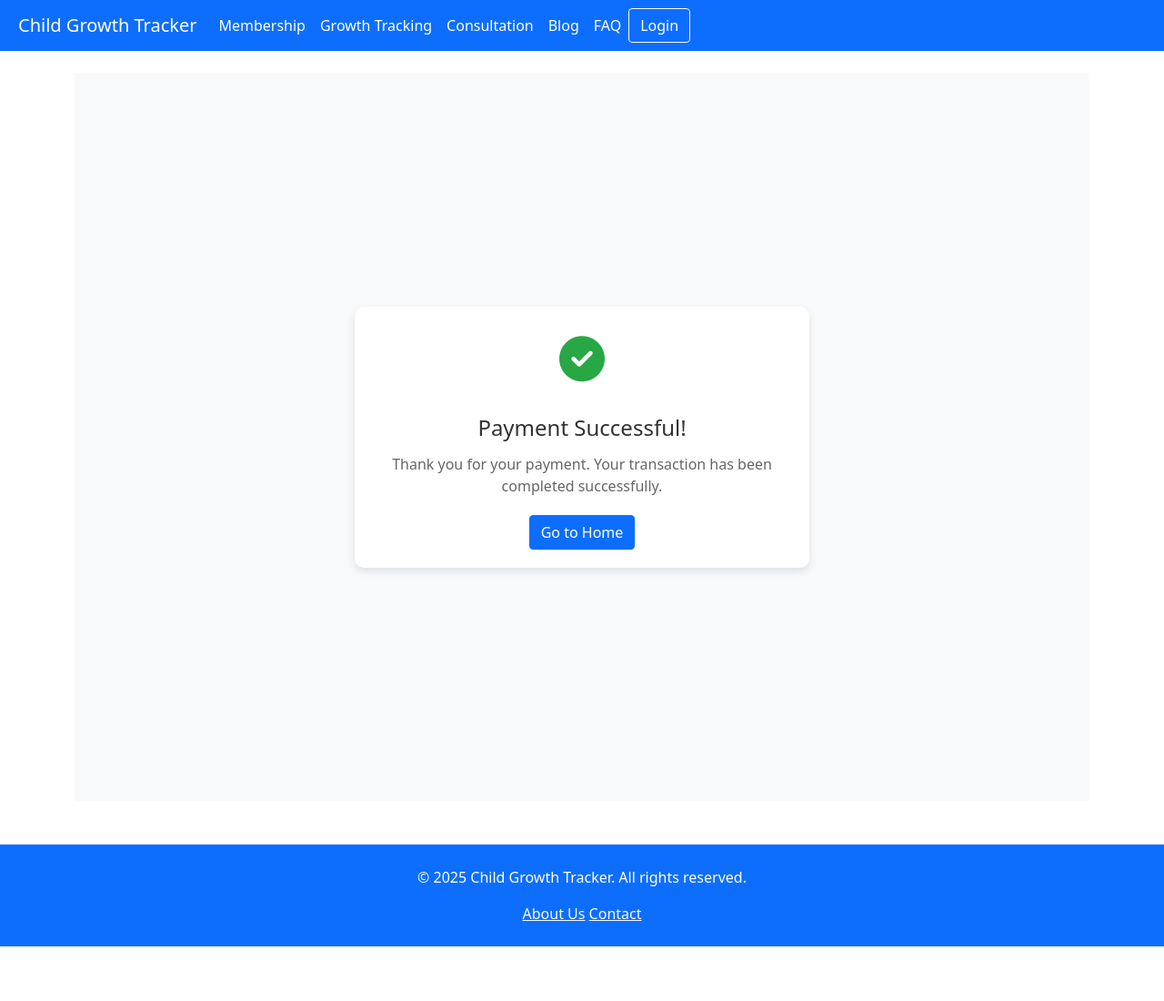
After one commit to anhkhoa0812/ChildGrowthSystem_FE, an ASP.NET Core app: page /MembershipPlan/PaymentSuccess in a window 1280 px wide. The commit adds this page. Shown: the whole page at 91% size. Run offline with ASP.NET Core 8, Linux system fonts and the light colour scheme; some libraries are stand-ins or nearby versions.

Commit message:
feat: payment url

```diff
--- a/ChildGrowth.WebPage/Pages/MembershipPlan/PaymentLink.cshtml
+++ b/ChildGrowth.WebPage/Pages/MembershipPlan/PaymentLink.cshtml
@@ -2,7 +2,7 @@
 @model ChildGrowth.WebPage.Pages.MembershipPlan.PaymentLinkModel
 
 @{
-    ViewData["Title"] = "Payment Link";
+ViewData["Title"] = "Payment Link";
 }
 
 <div class="container my-5">
--- /dev/null
+++ b/ChildGrowth.WebPage/Pages/MembershipPlan/PaymentSuccess.cshtml
@@ -0,0 +1,71 @@
+@page
+@model ChildGrowth.WebPage.Pages.MembershipPlan.PaymentSuccessModel
+
+@{
+ViewData["Title"] = "Payment Success";
+}
+
+<!DOCTYPE html>
+<html lang="en">
+<head>
+    <meta charset="UTF-8">
+    <meta name="viewport" content="width=device-width, initial-scale=1.0">
+    <title>@ViewData["Title"]</title>
+    <link rel="stylesheet" href="~/lib/bootstrap/dist/css/bootstrap.min.css">
+    <link rel="stylesheet" href="~/css/site.css">
+    <style>
+        .success-container {
+            display: flex;
+            justify-content: center;
+            align-items: center;
+            height: 100vh;
+            background-color: #f8f9fa;
+        }
+        .success-card {
+            max-width: 500px;
+            padding: 20px;
+            border-radius: 10px;
+            box-shadow: 0 4px 8px rgba(0, 0, 0, 0.1);
+            background-color: white;
+            text-align: center;
+        }
+        .success-icon {
+            font-size: 50px;
+            color: #28a745;
+        }
+        .success-message {
+            font-size: 24px;
+            margin-top: 20px;
+            color: #333;
+        }
+        .success-details {
+            font-size: 16px;
+            margin-top: 10px;
+            color: #666;
+        }
+        .btn-home {
+            margin-top: 20px;
+        }
+    </style>
+</head>
+<body>
+<div class="success-container">
+    <div class="success-card">
+        <div class="success-icon">
+            <i class="fas fa-check-circle"></i>
+        </div>
+        <div class="success-message">
+            Payment Successful!
+        </div>
+        <div class="success-details">
+            Thank you for your payment. Your transaction has been completed successfully.
+        </div>
+        <a href="/" class="btn btn-primary btn-home">Go to Home</a>
+    </div>
+</div>
+
+<script src="https://kit.fontawesome.com/a076d05399.js"></script>
+<script src="https://code.jquery.com/jquery-3.6.0.min.js"></script>
+<script src="https://stackpath.bootstrapcdn.com/bootstrap/4.5.2/js/bootstrap.bundle.min.js"></script>
+</body>
+</html>
--- /dev/null
+++ b/ChildGrowth.WebPage/Pages/MembershipPlan/PaymentSuccess.cshtml.cs
@@ -0,0 +1,11 @@
+using Microsoft.AspNetCore.Mvc.RazorPages;
+
+namespace ChildGrowth.WebPage.Pages.MembershipPlan
+{
+    public class PaymentSuccessModel : PageModel
+    {
+        public void OnGet()
+        {
+        }
+    }
+}
--- a/ChildGrowth.WebPage/Pages/MembershipPlan/Subscribe.cshtml
+++ b/ChildGrowth.WebPage/Pages/MembershipPlan/Subscribe.cshtml
@@ -17,6 +17,7 @@ ViewData["Title"] = "Confirm Your Information";
 <body>
 <div class="container my-5">
     <h2 class="text-center">Confirm Your Information</h2>
+    <h4 class="text-center text-muted">Plan: @Model.PlanName</h4> <!-- Display the plan name -->
     <form method="post">
         <div class="form-group">
             <label for="email">Email</label>
--- a/ChildGrowth.WebPage/Pages/MembershipPlan/Subscribe.cshtml.cs
+++ b/ChildGrowth.WebPage/Pages/MembershipPlan/Subscribe.cshtml.cs
@@ -15,6 +15,7 @@ namespace ChildGrowth.WebPage.Pages.MembershipPlan
 
         [BindProperty(SupportsGet = true)]
         public int PlanId { get; set; }
+        public string PlanName { get; set; }
 
         public async Task OnGetAsync()
         {
@@ -25,6 +26,9 @@ namespace ChildGrowth.WebPage.Pages.MembershipPlan
                 httpClient.DefaultRequestHeaders.Authorization = new System.Net.Http.Headers.AuthenticationHeaderValue("Bearer", token);
                 var response = await httpClient.GetFromJsonAsync<UserInfo>($"{ApiEndpointUrl.Url}users/{userId}");
                 User = response;
+
+                var planResponse = await httpClient.GetFromJsonAsync<Dto.MembershipPlan>($"{ApiEndpointUrl.Url}membership-plans/{PlanId}");
+                PlanName = planResponse.PlanName;
             }
         }
 
@@ -49,7 +53,7 @@ namespace ChildGrowth.WebPage.Pages.MembershipPlan
                     if (paymentResponse.IsSuccessStatusCode)
                     {
                         var paymentLink = await paymentResponse.Content.ReadAsStringAsync();
-                        return RedirectToPage("/MembershipPlan/PaymentLink", new { PaymentLink = paymentLink });
+                        return Redirect(paymentLink); // Redirect to the external payment link
                     }
                     else
                     {
```
